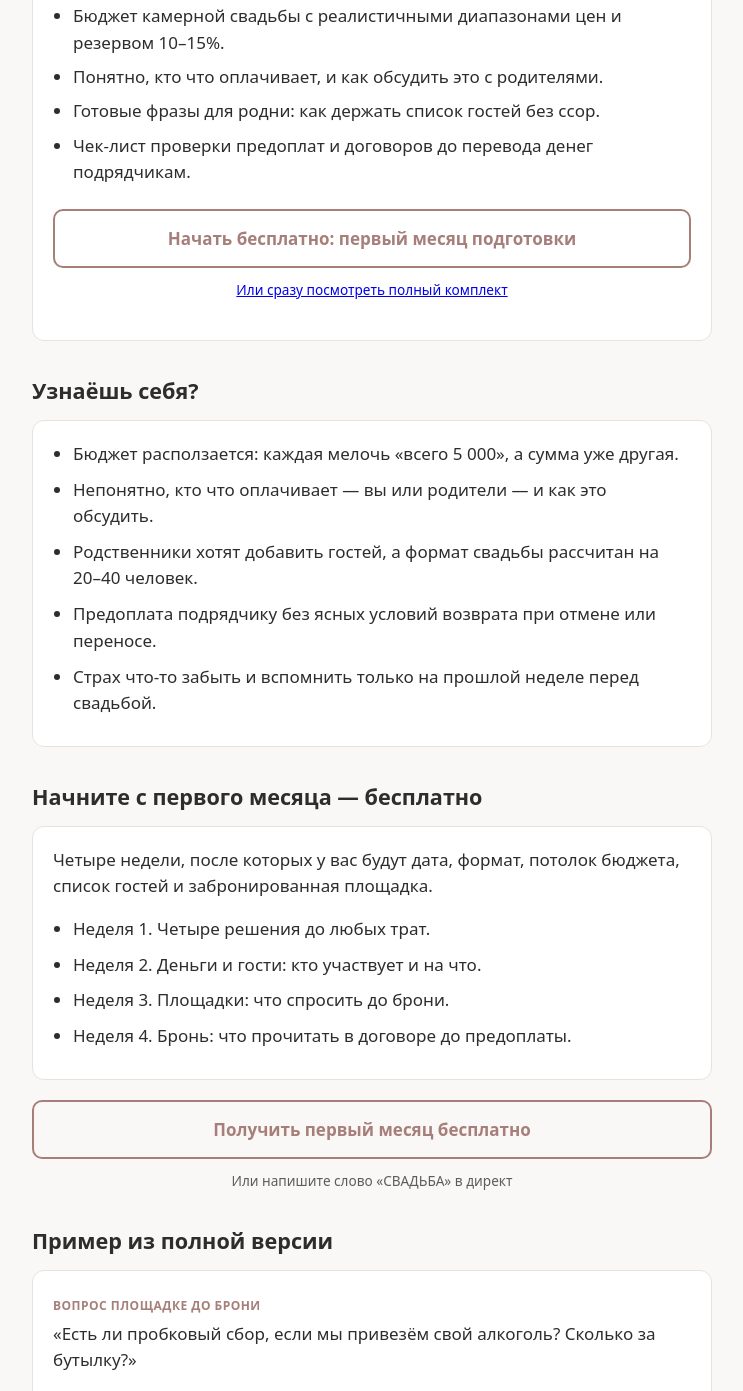
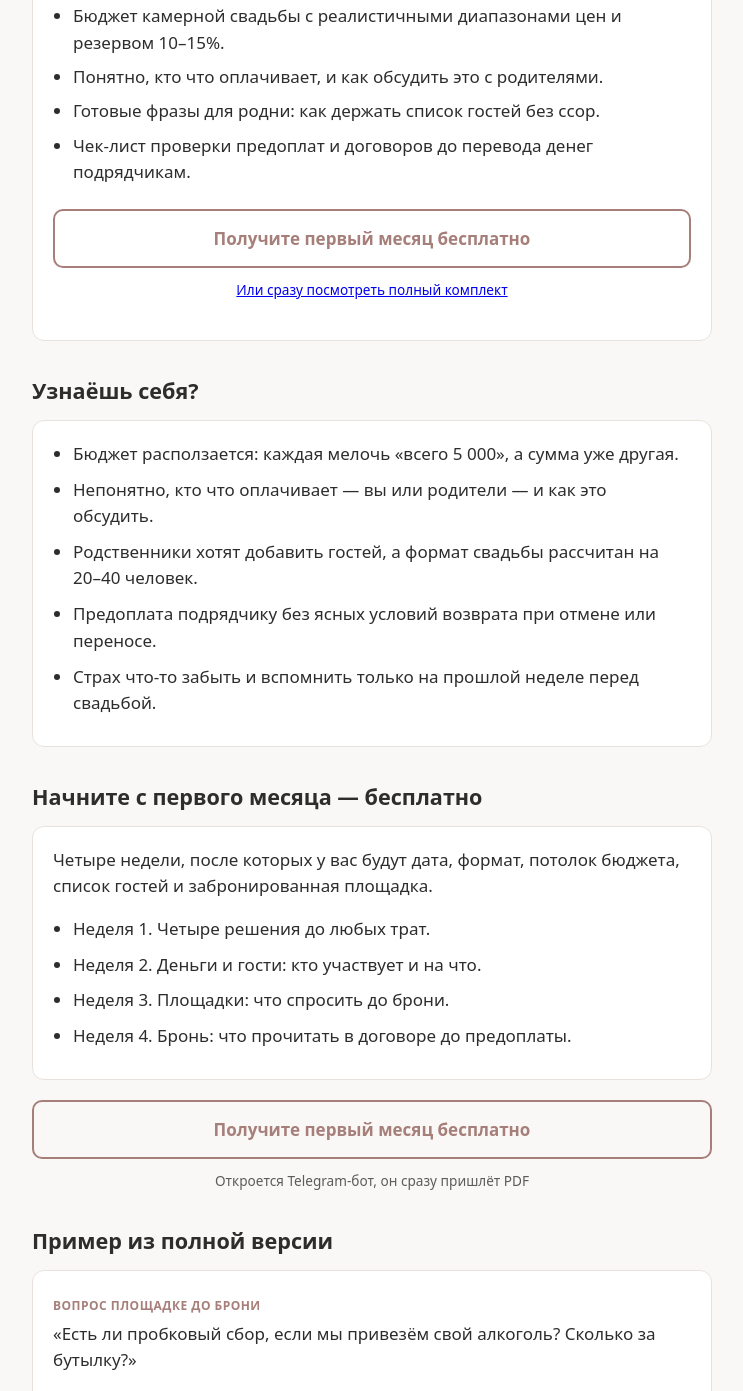
Before and after one commit to butorindv/wedding-checklist-landing, a plain HTML site: page index.html in a window 1280 px wide. Shown: the part 197-1588 px from the top of the page, without its empty margins (268-1011 px from the left). Drawn offline with Linux system fonts and the light colour scheme.

Commit message:
feat: free first month button opens Telegram bot

```diff
--- a/index.html
+++ b/index.html
@@ -316,7 +316,7 @@
         <li>Готовые фразы для родни: как держать список гостей без ссор.</li>
         <li>Чек-лист проверки предоплат и договоров до перевода денег подрядчикам.</li>
       </ul>
-      <a class="btn-soft" href="#free">Начать бесплатно: первый месяц подготовки</a>
+      <a class="btn-soft" href="https://t.me/camerasvadbabot?start=svadba" target="_blank" rel="noopener">Получите первый месяц бесплатно</a>
       <p class="btn-note"><a href="#inside-heading">Или сразу посмотреть полный комплект</a></p>
     </header>
 
@@ -346,9 +346,8 @@
           <li>Неделя 4. Бронь: что прочитать в договоре до предоплаты.</li>
         </ul>
       </div>
-      <!-- TODO: ссылка на Telegram-бота с лид-магнитом -->
-      <a class="btn-soft" href="#FREE_LINK" style="margin-top: 1.25rem;">Получить первый месяц бесплатно</a>
-      <p class="btn-note">Или напишите слово «СВАДЬБА» в директ</p>
+      <a class="btn-soft" href="https://t.me/camerasvadbabot?start=svadba" target="_blank" rel="noopener" style="margin-top: 1.25rem;">Получите первый месяц бесплатно</a>
+      <p class="btn-note">Откроется Telegram-бот, он сразу пришлёт PDF</p>
     </section>
 
     <!-- 4. Пример изнутри -->
```
Also changed, not shown: privacy.html (+1 -1 lines).
